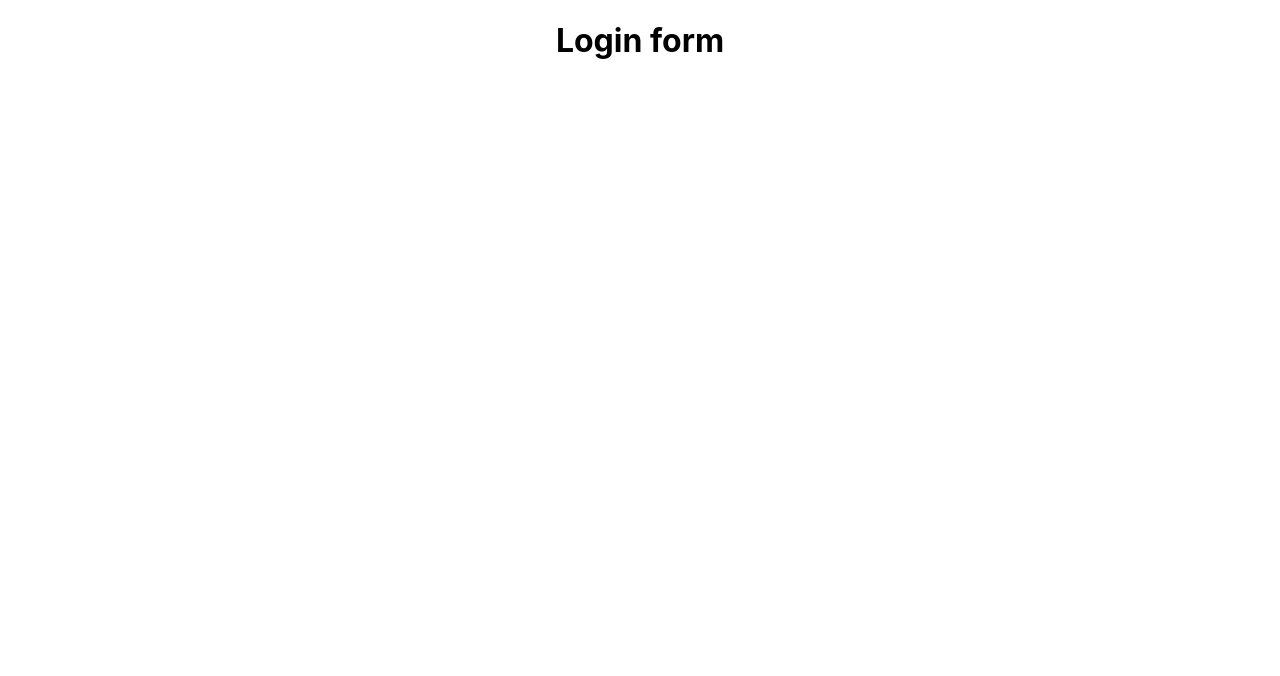
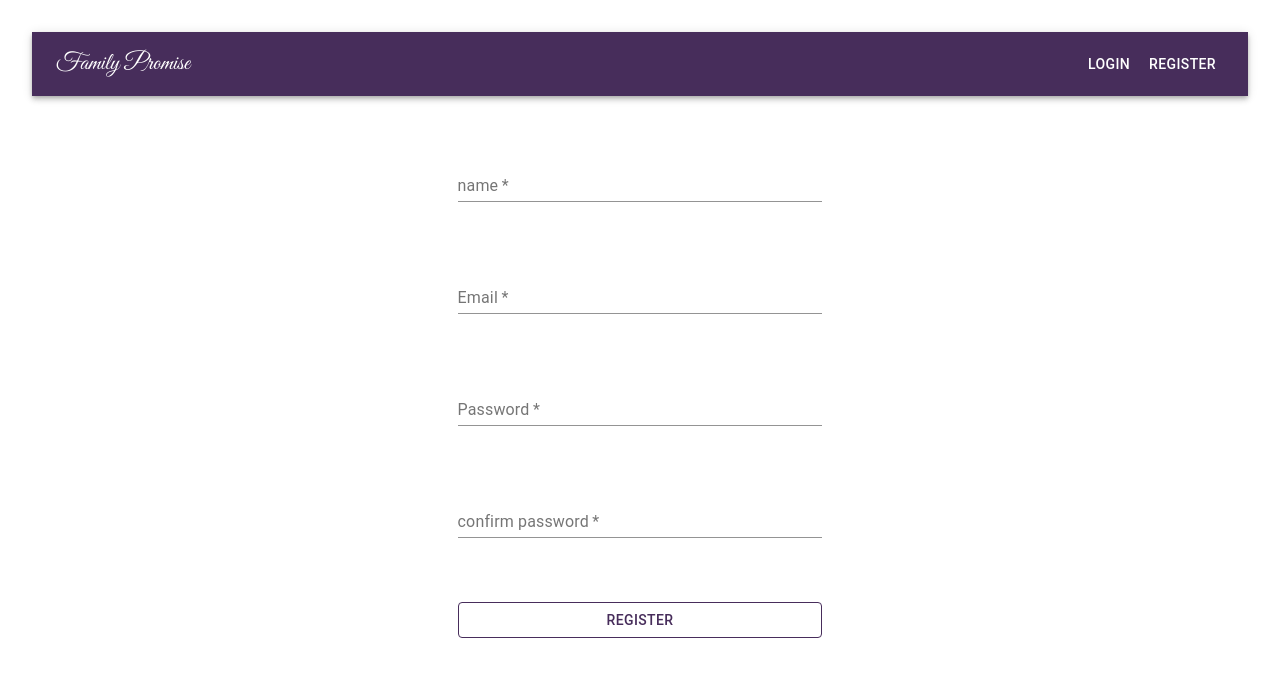
Before and after one commit to nonprofit-intake/front_end, a React (Create React App) app: page /register in a window 1280 px wide. Before the commit this address led to /login. Shown: the top 676 px of the page. Built offline with nearby package versions, Linux system fonts and the light colour scheme; the HTML template or start-up script is replaced by a standard one.

Commit message:
Created login/register/navbar

```diff
--- a/package.json
+++ b/package.json
@@ -12,9 +12,11 @@
     "node-sass": "^4.14.1",
     "react": "^16.13.1",
     "react-dom": "^16.13.1",
+    "react-redux": "^7.2.1",
     "react-router-dom": "^5.2.0",
     "react-scripts": "3.4.3",
-    "redux": "^4.0.5"
+    "redux": "^4.0.5",
+    "yup": "^0.29.3"
   },
   "scripts": {
     "start": "react-scripts start",
--- a/src/App.css
+++ b/src/App.css
@@ -1,38 +1,8 @@
-.App {
+body{
+  margin: 0;
+  padding: 2rem;
+}
+
+.App{
   text-align: center;
 }
-
-.App-logo {
-  height: 40vmin;
-  pointer-events: none;
-}
-
-@media (prefers-reduced-motion: no-preference) {
-  .App-logo {
-    animation: App-logo-spin infinite 20s linear;
-  }
-}
-
-.App-header {
-  background-color: #282c34;
-  min-height: 100vh;
-  display: flex;
-  flex-direction: column;
-  align-items: center;
-  justify-content: center;
-  font-size: calc(10px + 2vmin);
-  color: white;
-}
-
-.App-link {
-  color: #61dafb;
-}
-
-@keyframes App-logo-spin {
-  from {
-    transform: rotate(0deg);
-  }
-  to {
-    transform: rotate(360deg);
-  }
-}
--- a/src/App.js
+++ b/src/App.js
@@ -8,11 +8,17 @@ import Register from './pages/register/register'
 import UserDashboard from './pages/user-dashboard/user-dashboard'
 import PrivateRoute from './utils/auth/private-route'
 
+import UserForm from './pages/user-form/user-form'
+import NavBar from './components/navbar/navbar'
 
 function App() {
   return (
     <div className="App">
-      <PrivateRoute path='/' component={UserDashboard}></PrivateRoute>
+
+      <Route path='/' component={NavBar}></Route>
+
+      <PrivateRoute exact path='/' component={UserDashboard}></PrivateRoute>
+      <PrivateRoute path="/user-form" component={UserForm}></PrivateRoute>
 
       <Route path='/login' component={Login}></Route>
       <Route path='/register' component={Register}></Route>
--- a/src/components/navbar/navbar.jsx
+++ b/src/components/navbar/navbar.jsx
@@ -1,11 +1,40 @@
-import React from 'react'
+import React, { useEffect } from "react";
+import {
+    AppBar,
+    Toolbar,
+    IconButton,
+    Typography,
+    Button,
+} from "@material-ui/core";
+import "./navbar.scss";
+import { Link } from "react-router-dom";
+const NavBar = () => {
 
-const NavBar = () => {
+    //checks if the user is logged in
+
     return (
-        <form>
-            <h1>NavBar</h1>
-        </form>
-    )
-}
+        <AppBar position="static" id="app-bar" color="secondary">
+            <Toolbar>
+                <IconButton edge="start" color="inherit" aria-label="menu" id="icon">
+                    <Link className="nav-link" to="/">
+                        Family Promise
+                     </Link>
+                </IconButton>
+                <div id="nav-links">
+                    <Button color="inherit" position="end">
+                        <Link className="nav-link" to="/login">
+                            Login
+                        </Link>
+                    </Button>
+                    <Button color="inherit">
+                        <Link className="nav-link" to="/register">
+                            Register
+                        </Link>
+                    </Button>
+                </div>
+            </Toolbar>
+        </AppBar>
+    );
+};
 
-export default NavBar
+export default NavBar;
--- a/src/components/navbar/navbar.scss
+++ b/src/components/navbar/navbar.scss
@@ -0,0 +1,21 @@
+@import url('https://fonts.googleapis.com/css2?family=Great+Vibes&display=swap');
+
+#app-bar{
+    background-color: #472D5B;
+}
+
+#nav-links {
+	width: 100%;
+	display: flex;
+    justify-content: end;
+    color: white;
+}
+
+.nav-link{
+    color: white;
+    text-decoration: none;
+}
+
+#icon{
+    font-family: 'Great Vibes', cursive;
+}
--- a/src/pages/login/login.jsx
+++ b/src/pages/login/login.jsx
@@ -1,11 +1,45 @@
-import React from 'react'
+import React, { useState } from 'react'
+import { TextField, Button } from '@material-ui/core'
+import './login.styles.scss'
+
 
 const Login = () => {
+    const handleChange = (e) => {
+        const { name, value } = e.target
+        setFormValues({
+            ...formValues,
+            [name]: value
+        })
+    }
+    const [formValues, setFormValues] = useState({
+        email: '',
+        password: ''
+    })
+
+    const login = (e) => {
+        e.preventDefault()
+        const user = {
+            email: formValues.email,
+            password: formValues.password
+        }
+    }
+
+    const clearForm = () => {
+        setFormValues({
+            username: '',
+            password: ''
+        })
+    }
     return (
-        <form>
-            <h1>Login form</h1>
+        <form className='form-container' onSubmit={login}>
+            <div className='text-field-containers'>
+                <TextField value={formValues.email} onChange={handleChange} color='primary' type='email' label='Email' name='email' required></TextField>
+                <TextField value={formValues.password} onChange={handleChange} color='primary' type='password' label='Password' name='password' required></TextField>
+                <Button type="submit" color='secondary' variant='outlined' id='submit-btn'>Login</Button>
+            </div>
         </form>
     )
 }
 
+
 export default Login
--- a/src/pages/login/login.styles.scss
+++ b/src/pages/login/login.styles.scss
@@ -0,0 +1,20 @@
+.form-container{
+    height: 75vh;
+     display: flex;
+    justify-content: center;
+    align-items: center;
+}
+
+.text-field-containers{
+    display: grid;
+    grid-gap: 4rem;
+    width: 30%;
+}
+
+#submit-btn{
+    border: 1px solid #472D5B;
+    color: #472D5B;
+    &:hover{
+        background-color: #472d5b36;
+    }
+}
--- a/src/pages/register/register.jsx
+++ b/src/pages/register/register.jsx
@@ -1,11 +1,173 @@
-import React from 'react'
+import React, { useState } from 'react';
+import { TextField, Button } from '@material-ui/core';
+import './register.styles.scss'
+import * as Yup from 'yup';
+import './register.styles.scss'
+
 
 const Register = () => {
+    const [errors, setErrors] = useState({
+        name: '',
+        email: "",
+        password: '',
+        confirmPassword: ''
+    })
+
+    const [formValues, setFormValues] = useState({
+        name: '',
+        email: "",
+        password: '',
+        confirmPassword: ''
+    });
+
+
+    const formSchema = Yup.object().shape({
+        name: Yup.string().required('Please enter your name'),
+        email: Yup.string().email('Must be a valid email address.').required('Must include email address.'),
+        password: Yup.string().min(6, 'Password must be at least 6 characters long.').required('Password is Required'),
+        confirmPassword: Yup.mixed()
+            .oneOf([formValues.password], 'passwords must match')
+            .required('Please confirm your password')
+    });
+
+
+    const handleChange = (e) => {
+        e.persist();
+        Yup.reach(formSchema, e.target.name)
+            .validate(e.target.value)
+            .then((valid) => {
+                setErrors({
+                    ...errors,
+                    [e.target.name]: ''
+                });
+            })
+            .catch((err) => {
+                setErrors({
+                    ...errors,
+                    [e.target.name]: err.message
+                });
+            });
+
+        setFormValues({
+            ...formValues,
+            [e.target.name]: e.target.value
+        });
+    };
+
+    const registerUser = (e) => {
+        e.preventDefault();
+        formSchema.isValid(formValues).then((valid) => {
+            if (valid) {
+                // dispatch(register(formValues, history))
+            } else if (!valid) {
+                // setting global error
+                // dispatch({ type: 'ERROR', payload: { error: 'Please Fill Out All Fields' } });
+            }
+        });
+    };
+
+    const clearForm = () => {
+        setFormValues({
+            username: '',
+            password: ''
+        });
+    };
     return (
-        <form>
-            <h1>Register form</h1>
+        <form className="form-container" onSubmit={registerUser}>
+            <div className="text-field-containers">
+
+
+                <TextField
+                    value={formValues.name}
+                    onChange={handleChange}
+                    type="text"
+                    label="name"
+                    name="name"
+                    required
+                />
+
+
+                {errors.email.length ?
+                    <TextField
+                        value={formValues.email}
+                        onChange={handleChange}
+                        type="text"
+                        label="Email"
+                        name="email"
+                        required
+                        error
+                        helperText={errors.email}
+                    />
+                    :
+                    <TextField
+                        value={formValues.email}
+                        onChange={handleChange}
+                        type="text"
+                        label="Email"
+                        name="email"
+                        required
+                    />}
+
+                {errors.password.length ?
+                    <TextField
+                        value={formValues.password}
+                        onChange={handleChange}
+                        type="password"
+                        label="Password"
+                        name="password"
+                        required
+                        error
+                        helperText={errors.password}
+                    /> :
+                    <TextField
+                        value={formValues.password}
+                        onChange={handleChange}
+                        type="password"
+                        label="Password"
+                        name="password"
+                        required
+                    />
+                }
+
+                {errors.confirmPassword.length ?
+                    <TextField value={formValues.confirmPassword}
+                        onChange={handleChange}
+                        type="password"
+                        label="confirm password"
+                        name="confirmPassword"
+                        required
+                        error
+                        helperText={errors.confirmPassword}
+                    >
+
+                    </TextField>
+
+                    :
+
+                    <TextField value={formValues.confirmPassword}
+                        onChange={handleChange}
+                        type="password"
+                        label="confirm password"
+                        name="confirmPassword"
+                        required>
+                    </TextField>
+
+                }
+
+                {errors.password.length || errors.confirmPassword.length || errors.email.length
+                    ?
+                    <Button disabled type="submit" color="secondary" variant="outlined" id='submit-btn'>
+                        Register
+                    </Button>
+                    :
+                    <Button type="submit" color="secondary" variant="outlined" id='submit-btn'>
+                        Register
+				    </Button>
+                }
+
+            </div>
         </form>
-    )
-}
+    );
+};
 
-export default Register
+export default Register;
--- a/src/pages/register/register.styles.scss
+++ b/src/pages/register/register.styles.scss
@@ -0,0 +1,23 @@
+.form-container{
+    height: 75vh;
+     display: flex;
+    justify-content: center;
+    align-items: center;
+}
+
+.text-field-containers{
+    display: grid;
+    grid-gap: 4rem;
+    width: 30%;
+}
+
+
+
+
+#submit-btn{
+    border: 1px solid #472D5B;
+    color: #472D5B;
+    &:hover{
+        background-color: #472d5b36;
+    }
+}
--- /dev/null
+++ b/src/pages/user-form/user-form.jsx
@@ -0,0 +1,9 @@
+import React from 'react'
+
+const UserForm = () => {
+    return (
+        <h1>User form</h1>
+    )
+}
+
+export default UserForm
```
Also changed, not shown: src/pages/user-form/user-form.scss (added), 1 other file (tests, documents, lock files or other folders).
